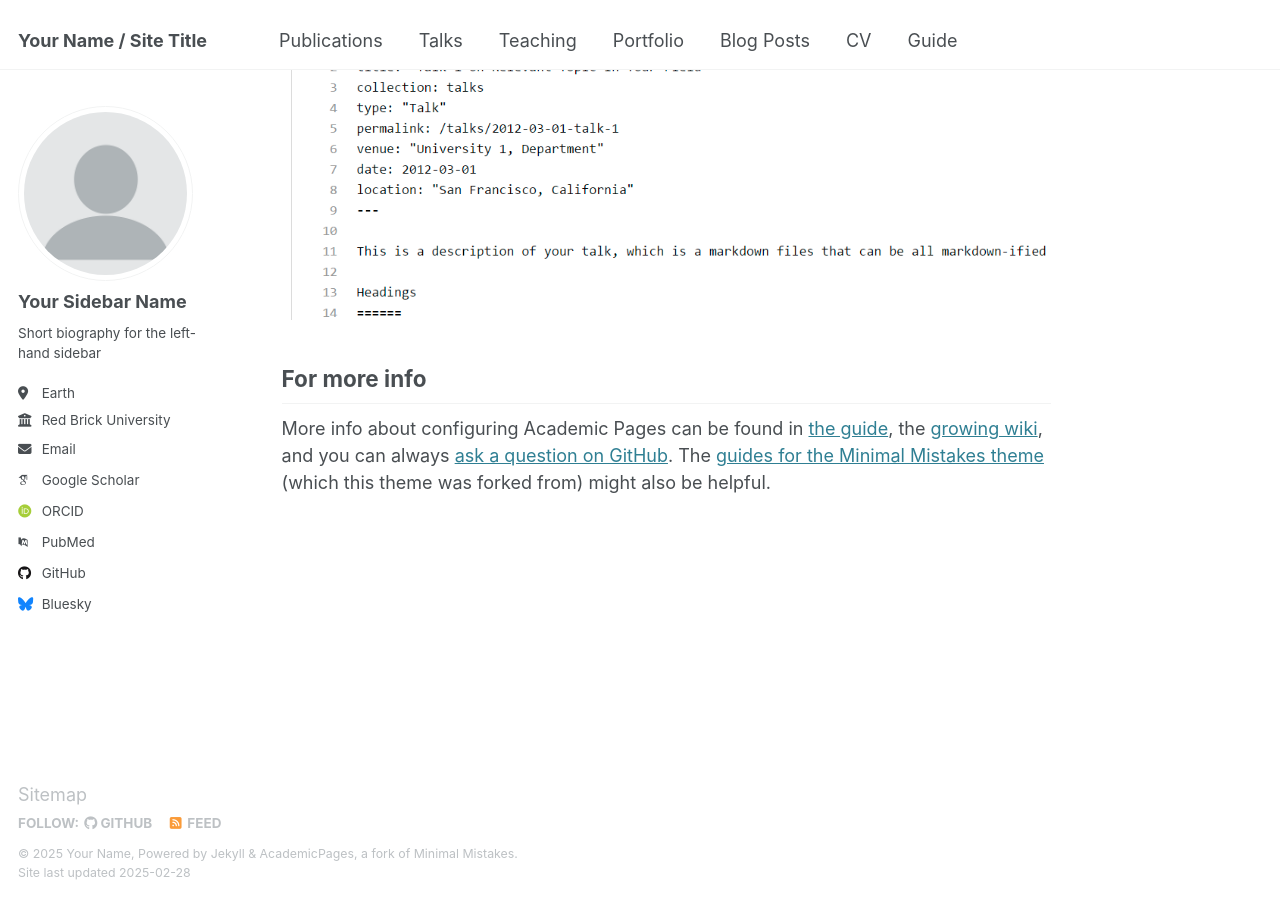
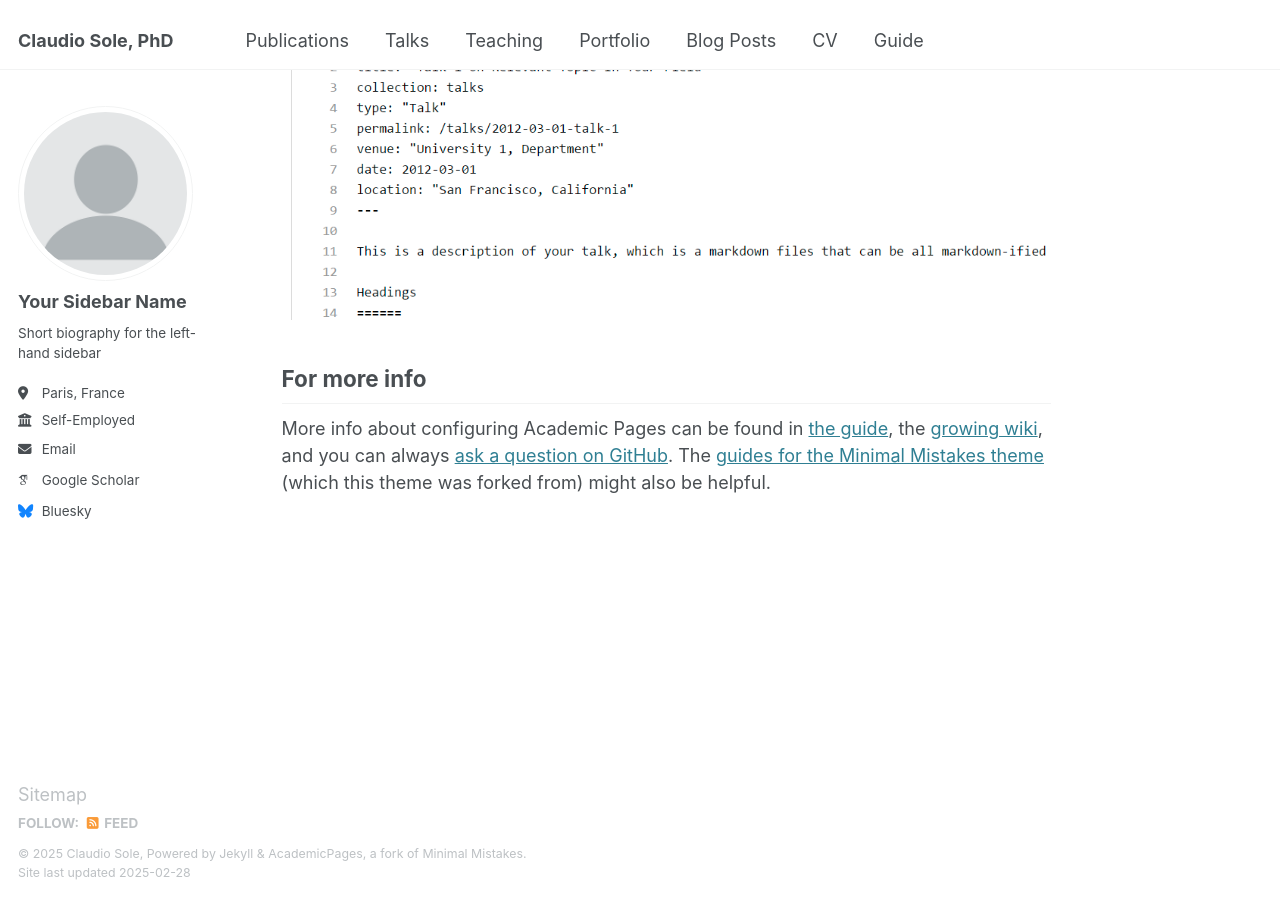
Before and after one commit to jcSole/jcSole.github.io, a Jekyll site: the page built from _pages/about.md, in a window 1280 px wide and 900 px high, scrolled down 2642 px. Built offline with Jekyll 4.4.1, drawn with Linux system fonts in a browser that asks for light colours; some web fonts are replaced.

Commit message:
Update _config.yml

```diff
--- a/_config.yml
+++ b/_config.yml
@@ -9,13 +9,13 @@
 # Basic Site Settings
 locale                   : "en-US"
 site_theme               : "default"
-title                    : "Your Name / Site Title"
+title                    : "Claudio Sole, PhD"
 title_separator          : "-"
-name                     : &name "Your Name"
+name                     : &name "Claudio Sole"
 description              : &description "personal description"
-url                      : https://academicpages.github.io # the base hostname & protocol for your site e.g. "https://[your GitHub username].github.io"
+url                      : https://jcsole.github.io # the base hostname & protocol for your site e.g. "https://[your GitHub username].github.io"
 baseurl                  : "" # the subpath of your site, e.g. "/blog"
-repository               : "academicpages/academicpages.github.io"
+repository               : "jcSole/jcSole.github.io"
 
 # Site Author - The following control what appear as part of the author content on the side bar.
 #               If a field is blank the icon and link will not appear, otherwise it will be shown.
@@ -26,18 +26,18 @@ author:
   name             : "Your Sidebar Name"
   pronouns         : # example: "she/her"
   bio              : "Short biography for the left-hand sidebar"
-  location         : "Earth"
-  employer         : "Red Brick University"
+  location         : "Paris, France"
+  employer         : "Self-Employed"
   uri              : # URL
-  email            : "none@example.org"
+  email            : "claudio.sole.jc@gmail.com"
 
   # Academic websites
   arxiv            : # URL - Update with the correct link to your profile
-  googlescholar    : "https://scholar.google.com/citations?user=PS_CX0AAAAAJ"
+  googlescholar    : "https://scholar.google.com/citations?user=SNqDcMMAAAAJ&hl=it"
   impactstory      : # URL
-  orcid            : "http://orcid.org/yourorcidurl"
+  # orcid            : "http://orcid.org/yourorcidurl"
   semantic         : # URL
-  pubmed           : "https://www.ncbi.nlm.nih.gov/pubmed/?term=john+snow"
+  # pubmed           : "https://www.ncbi.nlm.nih.gov/pubmed/?term=john+snow"
   researchgate     : # URL
   scopus           : # URL
 
@@ -45,7 +45,7 @@ author:
   bitbucket        : # Username - Update with your username on the site
   codepen          : # Username
   dribbble         : # Username
-  github           : "academicpages"
+  # github           : "academicpages"
   kaggle           : # Username
   stackoverflow    : # User number or user number and name (i.e., use "1" or "1/jeff-atwood")
 
```
